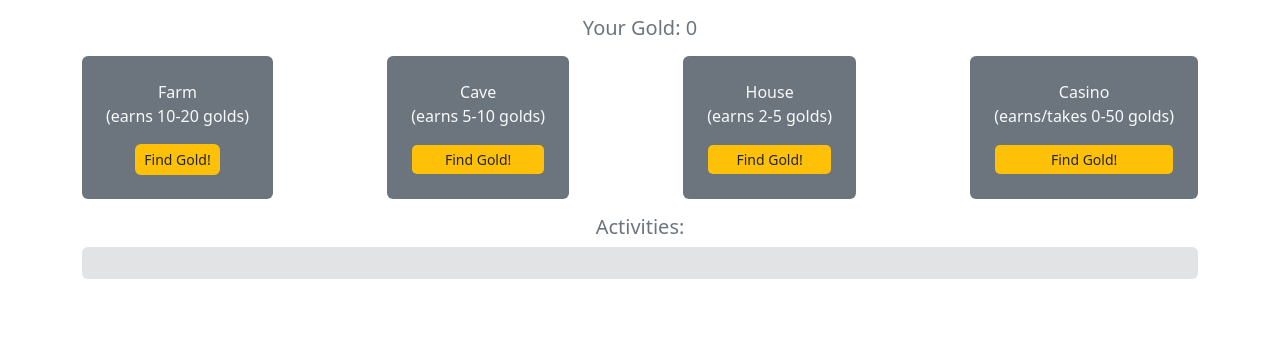
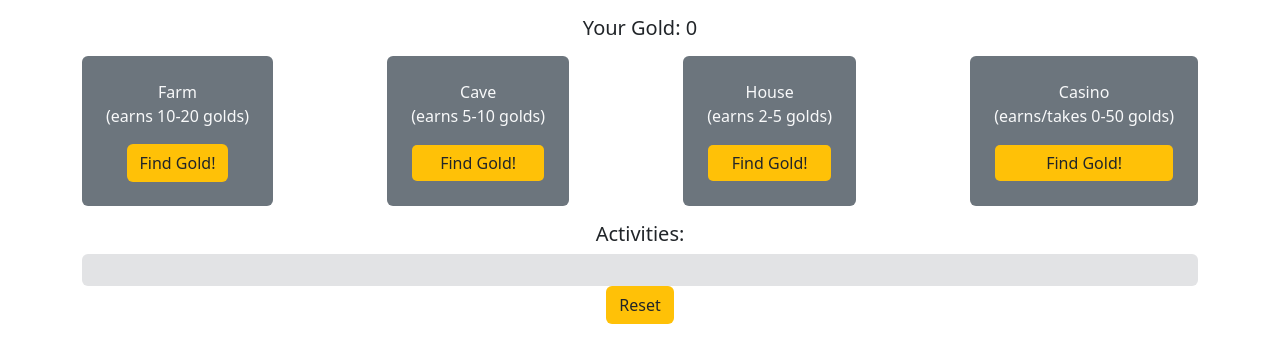
Before and after one commit to Rassimbm/ninja_gold, a Flask app: page / in a window 1280 px wide. Shown: the top 363 px of the page. Run offline with Flask 3, Linux system fonts and the light colour scheme.

Commit message:
NINJA BONUS: Add a reset button to restart the game

```diff
--- a/server.py
+++ b/server.py
@@ -25,12 +25,17 @@ def process_money():
     time_stamp = datetime.now().strftime("%Y/%m/%d %I:%M %p")
 
     if earning < 0:
-        session["activities"].append({"message": f"You entered {location} and lost {abs(earning)} golds... Ouch... {time_stamp}", "class": "loss"})
+        session["activities"].append({"message": f"You entered the {location} and lost {abs(earning)} golds... Ouch... {time_stamp}", "class": "loss"})
     else:
-        session["activities"].append({"message": f"You earned {earning} golds from {location}! {time_stamp}", "class": "win"})
+        session["activities"].append({"message": f"You earned {earning} golds from the {location}! {time_stamp}", "class": "win"})
 
     session["gold"] += earning
     return redirect("/")
 
+@app.route("/reset-game")
+def reset_game():
+    session.clear()
+    return redirect("/")
+
 if __name__ == ("__main__"):
     app.run(debug=True)
--- a/templates/index.html
+++ b/templates/index.html
@@ -8,15 +8,15 @@
     <title>Ninja Gold</title>
 </head>
 <body>
-    <div class="container text-center mt-3 rounded mx-auto">
-        <h5 class="text-secondary">Your Gold: {{gold}}</h5>
+    <div class="container text-center rounded mx-auto">
+        <h5 class="mt-3">Your Gold: {{gold}}</h5>
         <div class="d-flex justify-content-between mt-3">
             <form action="/process-money" method="post">
                 <div class="form-groug bg-secondary text-light p-4 rounded">
                     <label for="location" class="form-labe">Farm</label>
                     <p>(earns 10-20 golds)</p>
                     <input type="hidden" name="location" value="farm" class="form-control">
-                    <input type="submit" value="Find Gold!" class="from-control btn btn-sm bg-warning rounded">
+                    <input type="submit" value="Find Gold!" class="from-control btn bg-warning rounded">
                 </div>
             </form>
 
@@ -25,7 +25,7 @@
                     <label for="location" class="form-labe">Cave</label>
                     <p>(earns 5-10 golds)</p>
                     <input type="hidden" name="location" value="cave" class="form-control">
-                    <input type="submit" value="Find Gold!" class="form-control btn btn-sm bg-warning rounded">
+                    <input type="submit" value="Find Gold!" class="form-control btn bg-warning rounded">
                 </div>
             </form>
 
@@ -34,7 +34,7 @@
                     <label for="location" class="form-labe">House</label>
                     <p>(earns 2-5 golds)</p>
                     <input type="hidden" name="location" value="house" class="form-control">
-                    <input type="submit" value="Find Gold!" class="form-control btn btn-sm bg-warning rounded">
+                    <input type="submit" value="Find Gold!" class="form-control btn bg-warning rounded">
                 </div>
             </form>
 
@@ -43,16 +43,17 @@
                     <label for="location" class="form-labe">Casino</label>
                     <p>(earns/takes 0-50 golds)</p>
                     <input type="hidden" name="location" value="casino" class="form-control">
-                    <input type="submit" value="Find Gold!" class="form-control btn btn-sm bg-warning rounded">
+                    <input type="submit" value="Find Gold!" class="form-control btn bg-warning rounded">
                 </div>
             </form>
         </div>
-        <h5 class="text-secondary mt-3">Activities:</h5>
+        <h5 class="mt-3">Activities:</h5>
         <div class="container bg-secondary-subtle p-3 rounded">
             {%for activity in activities%}
                 <p class="{{activity.class}}">{{activity.message}}</p>
             {%endfor%}
         </div>
+        <a href="reset-game" class="btn bg-warning">Reset</a>
     </div>
 
 </body>
```
